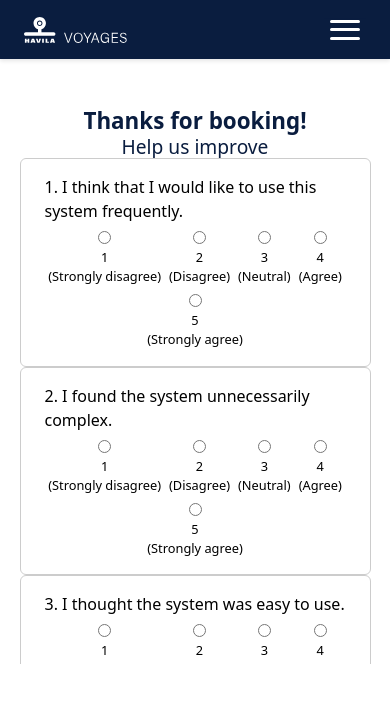
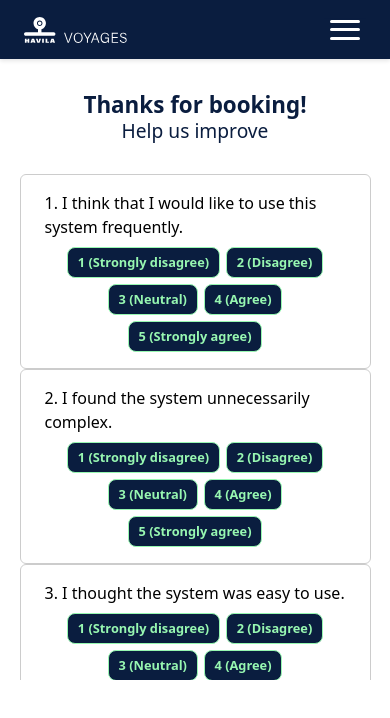
Before and after one commit to h669804/P2P, a React (Vite) app in the folder frontend/: page /confirmation in a window 390 px wide. Shown: the top 718 px of the page. Built offline with nearby package versions, Linux system fonts and the light colour scheme.

Commit message:
styling adjustment

```diff
--- a/frontend/src/components/ProgressBar.tsx
+++ b/frontend/src/components/ProgressBar.tsx
@@ -35,12 +35,12 @@ const stepToMobileGroup: Record<string, string> = {
   Destination: "Departure",
   Passengers: "Passengers",
   "Travel Date": "Passengers",
-  "Choose Route": "Cabin",
+  "Choose Route": "Passengers",
   Cabin: "Cabin",
   "Meal Package": "Cabin",
-  "Passenger Details": "Summary",
+  "Passenger Details": "Cabin",
   Summary: "Summary",
-  "Payment Option": "Payment",
+  "Payment Option": "Summary",
   Payment: "Payment",
 };
 
--- a/frontend/src/css/pages/Confirmation.css
+++ b/frontend/src/css/pages/Confirmation.css
@@ -1,10 +1,10 @@
 .sus-scheme {
+  margin-top: 2rem;
   overflow-y: auto;
   overflow-x: hidden;
   max-height: 60vh;
   max-width: 90vw;
-  width: 100%;
-  margin: 0 auto;
+  width: 50%;
   box-sizing: border-box;
 }
 
@@ -25,24 +25,33 @@
 
 .sus-options {
   display: flex;
-  flex-wrap: wrap;
-  gap: 1rem;
-  justify-content: center;
+  flex-direction: row;
+  gap: 0.5rem;
+  min-width: 44px;
+  min-height: 44px;
+  margin: 0 auto;
 }
 
-.sus-options label {
-  display: flex;
-  flex-direction: column;
-  align-items: center;
-  font-size: 0.9rem;
-  color: #000000;
+.sus-options button {
+  background-color: #0a1d3f;
+  color: #97f7b1;
+  border: 1px solid #97f7b1;
+  border-radius: 8px;
+  padding: 0.4rem 0.8rem;
+  font-size: 0.95rem;
+  font-weight: 600;
+  cursor: pointer;
+  text-align: center;
+  transition: background-color 0.2s ease;
 }
 
-.sus-options input[type='radio'] {
-  margin-bottom: 0.25rem;
+.sus-options button.selected {
+  background-color: #97f7b1;
+  color: #0a1d3f;
+  border: 1px solid #0a1d3f;
 }
 
-button[type='submit'] {
+.submit-button {
   background-color: #0a1d3f;
   border: none;
   color: #97f7b1;
@@ -58,12 +67,21 @@ button[type='submit'] {
   display: block;
 }
 
-@media (max-width: 500px) {
-  .sus-options label {
-    font-size: 0.8rem;
+@media (max-width: 1100px) {
+  .sus-scheme {
+    width: 90vw;
   }
 
   .sus-options {
-    gap: 0.5rem;
+    flex-wrap: wrap; /* Allow wrapping */
+    justify-content: center;
+    gap: 0.4rem;
+  }
+
+  .sus-options button {
+    padding: 0.3rem 0.6rem;
+    font-size: 0.8rem;
+    min-width: auto;
+    white-space: nowrap; /* Prevent text wrapping */
   }
 }
--- a/frontend/src/css/pages/TravelDate.css
+++ b/frontend/src/css/pages/TravelDate.css
@@ -2,17 +2,7 @@
 .custom-datepicker-wrapper {
   width: 20rem;
   max-width: 80%;
-  margin: 0;
-  padding: 0;
-  display: flex;
-  justify-content: center;
-  flex-wrap: wrap;
-  align-items: center;
-}
-
-.react-datepicker-wrapper {
-  width: 100%;
-  display: flex;
+  margin-bottom: 7rem;
 }
 
 .custom-datepicker {
@@ -20,20 +10,25 @@
   padding-left: 1rem;
   font-size: max(1.6vw, 1.2rem);
   font-weight: bold;
-  font-family: inherit;
   color: #6b7280;
   background-color: #efeff2;
   border: none;
   border-radius: 16px;
-  display: flex;
   align-items: center;
-  justify-content: space-between;
   max-width: 100%;
-  box-sizing: border-box;
-  line-height: 1.2;
   margin: 0;
-  appearance: none;
   cursor: pointer;
+}
+
+.react-datepicker {
+  width: 100%;
+  max-width: 25rem;
+  background-color: #efeff2;
+  border: none;
+}
+
+.react-datepicker-wrapper {
+  width: 100%;
 }
 .react-datepicker__view-calendar-icon svg {
   padding-left: 1rem;
@@ -44,6 +39,14 @@
   background-color: #efeff2 !important;
 }
 
+.react-datepicker__day-name,
+.react-datepicker__day {
+  text-align: center;
+  min-width: 44px;
+  min-height: 44px;
+  font-size: 1rem;
+}
+
 .custom-datepicker:hover {
   background-color: #d7d9de;
 }
@@ -51,34 +54,6 @@
 .custom-datepicker:focus {
   outline: none;
   box-shadow: none;
-}
-
-.react-datepicker__input-container {
-  position: relative;
-  width: 100%;
-}
-.react-datepicker__month-container {
-  width: 100%;
-}
-
-.react-datepicker__calendar-icon {
-  position: absolute;
-  right: 1rem;
-  top: 50%;
-  transform: translateY(-50%);
-  pointer-events: none;
-  color: #6b7280;
-  height: 1.1rem;
-  width: 1.1rem;
-}
-
-.react-datepicker {
-  margin-top: 0.2rem;
-  width: 20rem;
-  background-color: #efeff2;
-  border: none;
-  border-radius: 0 0 16px 16px;
-  box-shadow: 0 4px 6px rgba(0, 0, 0, 0.1);
 }
 
 .react-datepicker__header {
@@ -101,13 +76,8 @@
 @media (max-width: 768px) {
   @media (max-width: 480px) {
     .custom-datepicker-wrapper {
-      width: 14rem;
-      margin-top: 0.25rem !important;
-      margin-bottom: 5rem !important;
-    }
-
-    .react-datepicker {
-      width: 14rem;
+      margin-top: 0.25rem;
+      margin-bottom: 5rem;
     }
   }
 }
--- a/frontend/src/pages/Confirmation.tsx
+++ b/frontend/src/pages/Confirmation.tsx
@@ -86,27 +86,30 @@ export default function Confirmation() {
               </p>
               <div className="sus-options">
                 {Object.entries(options).map(([value, label]) => (
-                  <label key={value}>
-                    <input
-                      type="radio"
-                      name={`q${i}`}
-                      value={value}
-                      checked={responses[i] === Number(value)}
-                      onChange={() => handleChange(i, Number(value))}
-                      required
-                    />
+                  <button
+                    key={value}
+                    type="button"
+                    className={responses[i] === Number(value) ? "selected" : ""}
+                    onClick={() => handleChange(i, Number(value))}
+                  >
                     {value} <span>({label})</span>
-                  </label>
+                  </button>
                 ))}
               </div>
             </div>
           ))}
           {submitted ? (
-            <button type="button" onClick={() => navigate("/")}>
-              Back to home
+            <button
+              className="submit-button"
+              type="button"
+              onClick={() => navigate("/")}
+            >
+              Back to homepage
             </button>
           ) : (
-            <button type="submit">Submit Feedback</button>
+            <button className="submit-button" type="submit">
+              Submit Feedback
+            </button>
           )}
         </form>
       </div>
```
